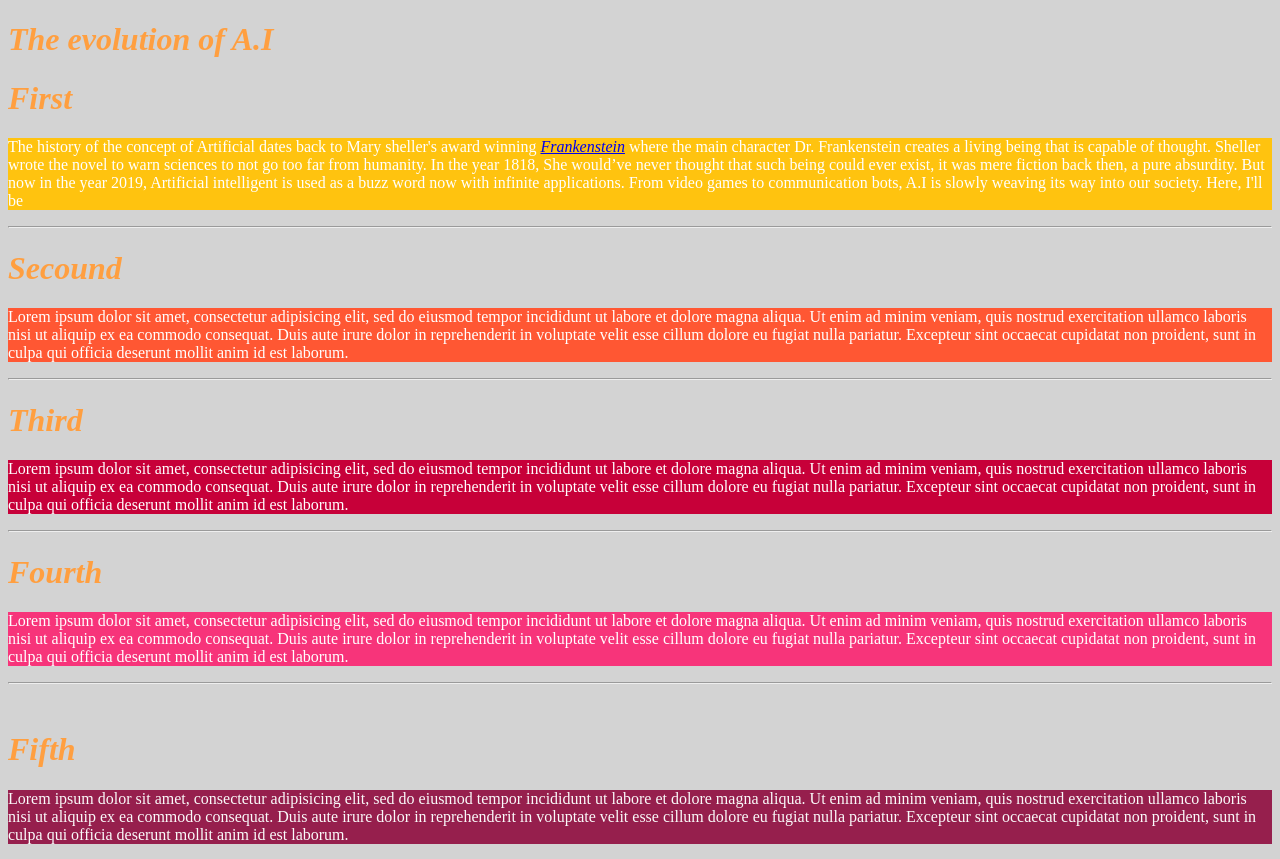
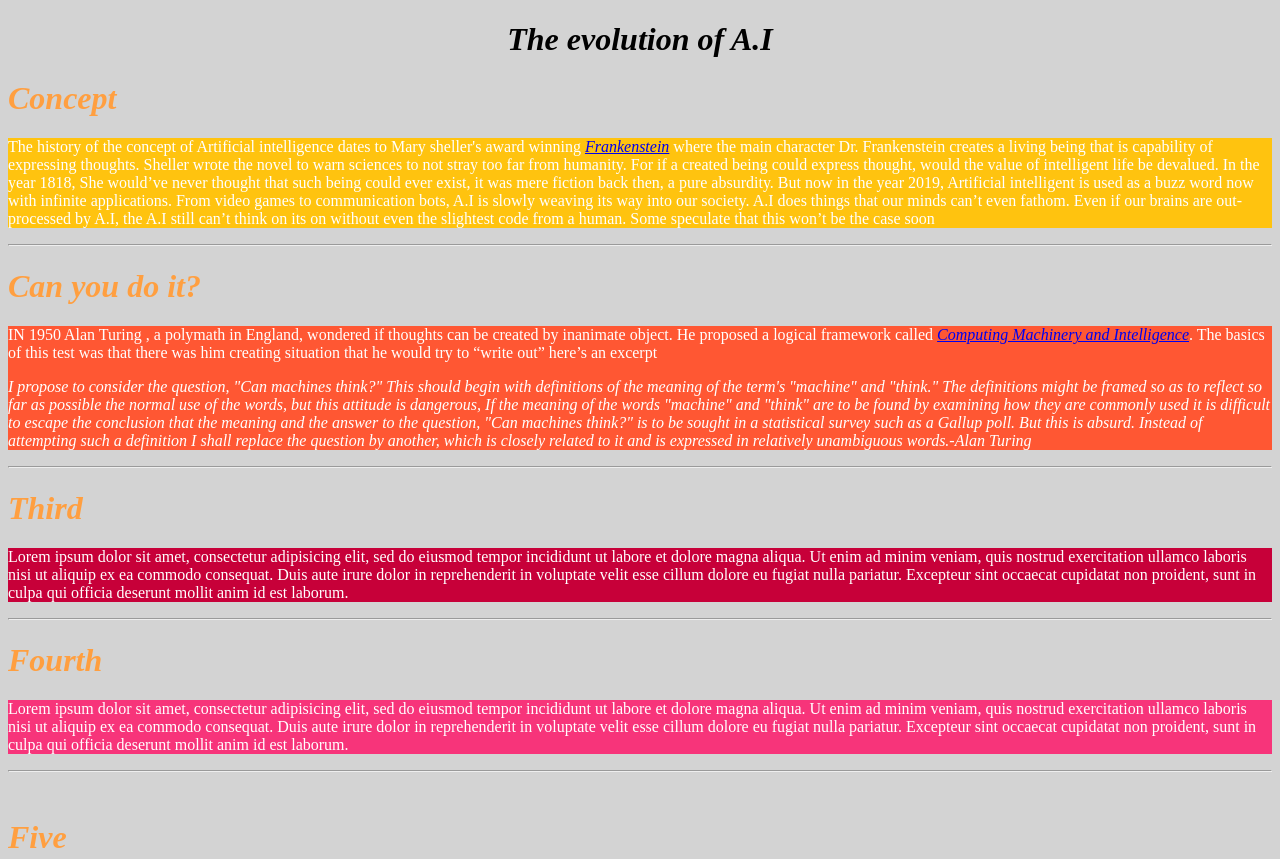
Before and after one commit to NabeelRazeq/Reserch, a plain HTML site: page index.html in a window 1280 px wide. Shown: the top 859 px of the page. Drawn offline with Linux system fonts and the light colour scheme.

Commit message:
Modified 1,2

```diff
--- a/index.html
+++ b/index.html
@@ -10,18 +10,22 @@
 </head>
   <body>
   <header>
-    <h1>The evolution of A.I </h1>
+  <h1>The evolution of A.I </h1>
 </header>
 
-<h1>First</h1>
+<h1>Concept</h1>
 <div class="one">
-<p>The history of the concept of Artificial dates back to Mary sheller's award winning <a href="https://en.wikipedia.org/wiki/Artificial_intelligence#History">Frankenstein</a> where the main character Dr. Frankenstein creates a living being that is capable of thought. Sheller wrote the novel to warn sciences to not go too far from humanity. In the year 1818, She would’ve never thought that such being could ever exist, it was mere fiction back then, a pure absurdity. But now in the year 2019, Artificial intelligent is used as a buzz word now with infinite applications. From video games to communication bots, A.I is slowly weaving its way into our society. Here, I'll be </p>
+
+<p>The history of the concept of Artificial intelligence dates to Mary sheller's award winning <a href="https://en.wikipedia.org/wiki/Artificial_intelligence#History">Frankenstein</a> where the main character Dr. Frankenstein creates a living being that is capability of expressing thoughts. Sheller wrote the novel to warn sciences to not stray too far from humanity. For if a created being could express thought, would the value of intelligent life be devalued. In the year 1818, She would’ve never thought that such being could ever exist, it was mere fiction back then, a pure absurdity. But now in the year 2019, Artificial intelligent is used as a buzz word now with infinite applications. From video games to communication bots, A.I is slowly weaving its way into our society. A.I does things that our minds can’t even fathom. Even if our brains are out-processed by A.I, the A.I still can’t think on its on without even the slightest code from a human. Some speculate that this won’t be the case soon  </p>
 </div>
 
 <hr>
-<h1>Secound</h1>
+
+<h1>Can you do it?</h1>
 <div class="two">
-<p>Lorem ipsum dolor sit amet, consectetur adipisicing elit, sed do eiusmod tempor incididunt ut labore et dolore magna aliqua. Ut enim ad minim veniam, quis nostrud exercitation ullamco laboris nisi ut aliquip ex ea commodo consequat. Duis aute irure dolor in reprehenderit in voluptate velit esse cillum dolore eu fugiat nulla pariatur. Excepteur sint occaecat cupidatat non proident, sunt in culpa qui officia deserunt mollit anim id est laborum.</p>
+  <p> IN 1950 Alan Turing , a polymath in England, wondered if thoughts can be created by inanimate object. He proposed a logical framework called <a href="http://sitn.hms.harvard.edu/flash/2017/history-artificial-intelligence/"> Computing Machinery and Intelligence</a>. The basics of this test was that there was him creating situation that he would try to “write out” here’s an excerpt
+  <p id="Quote"> I propose to consider the question, "Can machines think?" This should begin with definitions of the meaning of the term's "machine" and "think." The definitions might be framed so as to reflect so far as possible the normal use of the words, but this attitude is dangerous, If the meaning of the words "machine" and "think" are to be found by examining how they are commonly used it is difficult to escape the conclusion that the meaning and the answer to the question, "Can machines think?" is to be sought in a statistical survey such as a Gallup poll. But this is absurd. Instead of attempting such a definition I shall replace the question by another, which is closely related to it and is expressed in relatively unambiguous words.-Alan Turing </p>
+  </blockquote>
 </div>
 
 <hr>
@@ -37,7 +41,7 @@
 </div>
 <hr>
 <br>
-<h1>Fifth</h1>
+<h1>Five</h1>
 <div class="five">
 <p>Lorem ipsum dolor sit amet, consectetur adipisicing elit, sed do eiusmod tempor incididunt ut labore et dolore magna aliqua. Ut enim ad minim veniam, quis nostrud exercitation ullamco laboris nisi ut aliquip ex ea commodo consequat. Duis aute irure dolor in reprehenderit in voluptate velit esse cillum dolore eu fugiat nulla pariatur. Excepteur sint occaecat cupidatat non proident, sunt in culpa qui officia deserunt mollit anim id est laborum.</p>
 </div>
--- a/styles.css
+++ b/styles.css
@@ -24,10 +24,10 @@ p{
   scroll-behavior: auto;
   scroll-behavior: smooth;
 }
-#Big{
-  font-style: italic;
-  font-weight: bold;
-  font-size:26
+#Quote{
+  font-style:oblique;
+
+
 }
 .one{
   background-color:#FFC30F;
@@ -52,3 +52,8 @@ header p{
   text-align:justify;
   font-weight:bold;
 }
+header h1{
+  text-align: center;
+  font-weight: bold;
+  color: Black
+}
```
